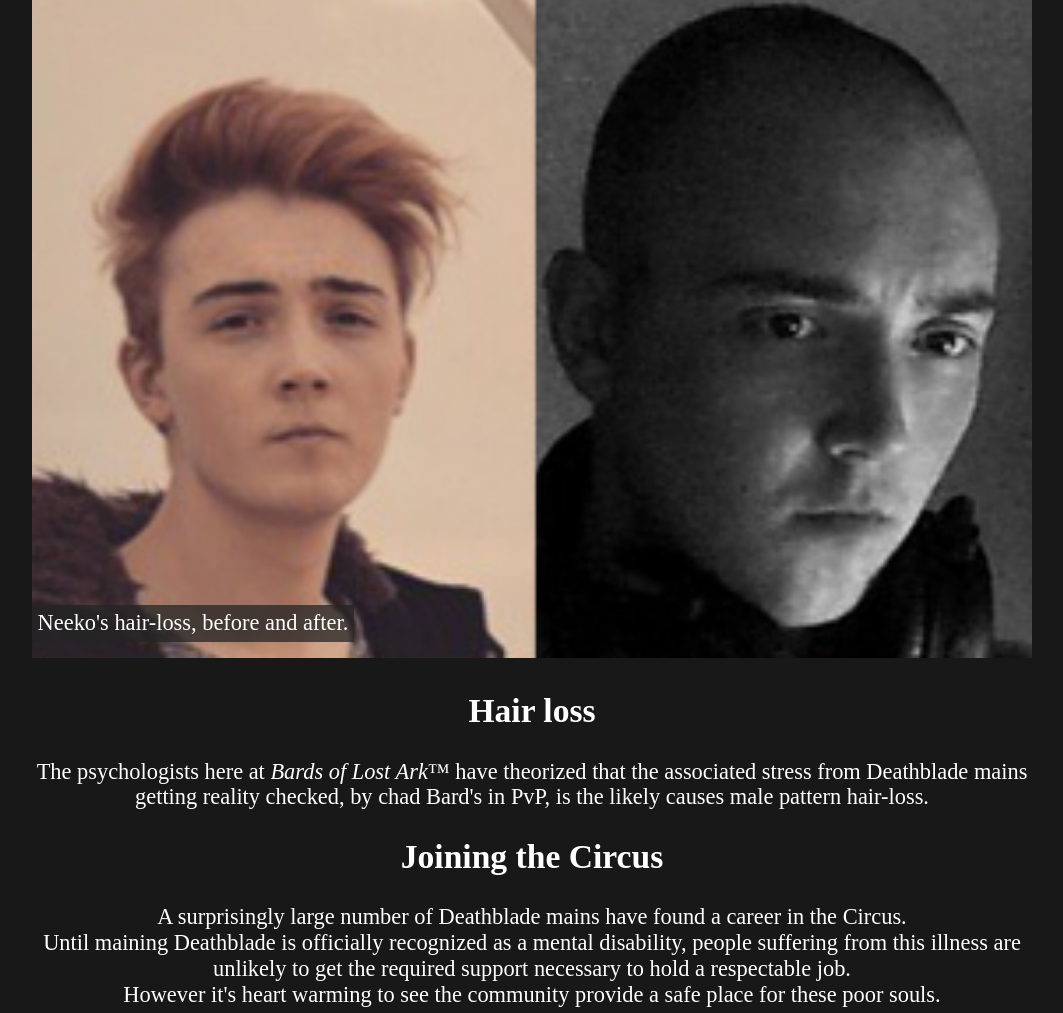
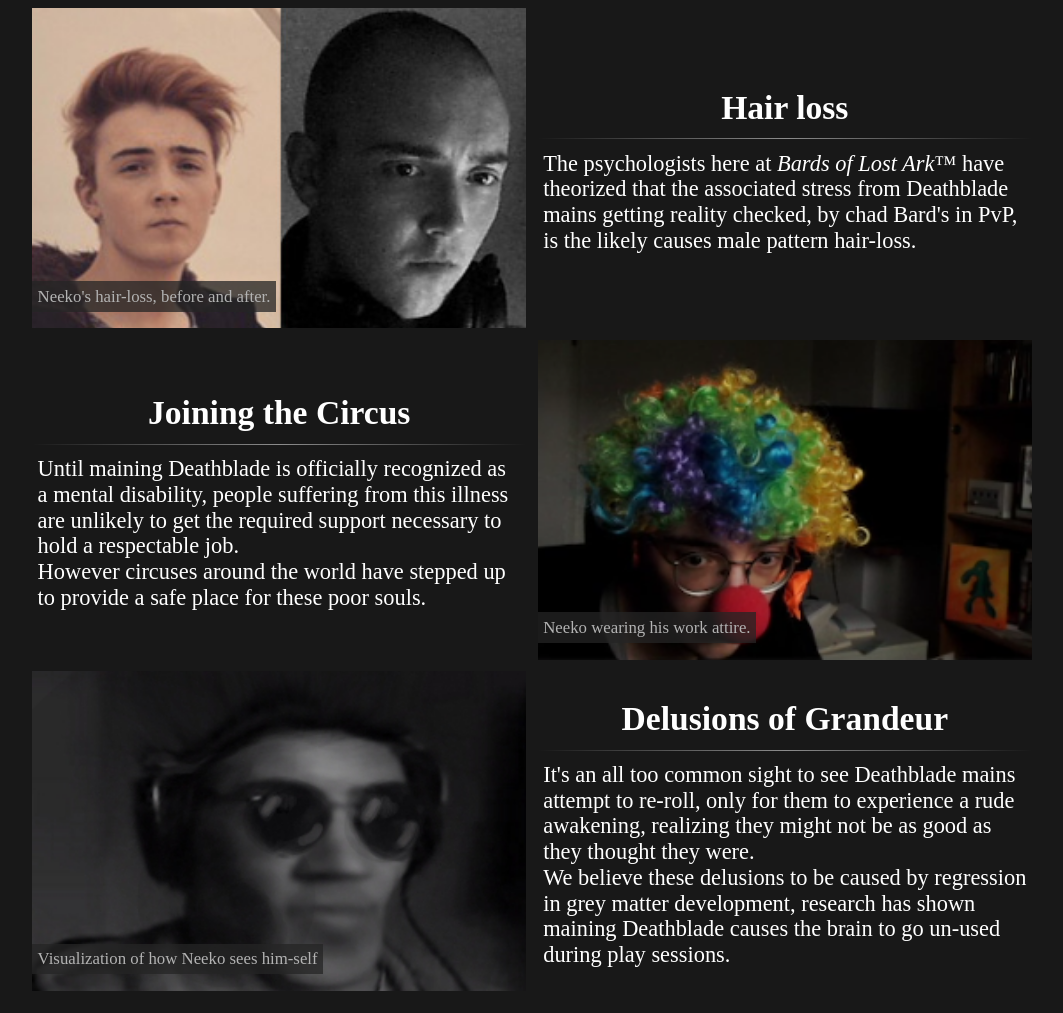
Before and after one commit to Parietic/Bards-of-Lost-Ark, a plain HTML site: page index.html in a window 1280 px wide. Shown: the part 1047-2060 px from the top of the page, without its empty margins (108-1171 px from the left). Drawn offline with Linux system fonts and the light colour scheme; a web font is replaced by a local one.

Commit message:
Danger section flexboxes styled

```diff
--- a/css/style.css
+++ b/css/style.css
@@ -37,8 +37,6 @@ hr {
 		rgba(179, 179, 179, 0.75),
 		rgba(179, 179, 179, 0)
 	);
-
-	margin: -0.5rem 0;
 }
 
 body > hr {
@@ -63,8 +61,8 @@ main {
 	align-items: center;
 
 	--margin: 0.25rem;
-	--mod: calc(540px - 100%);
-	margin: calc(var(--margin) -1);
+	--mod: calc(730px - 100%);
+	margin: calc(0rem - var(--margin));
 }
 
 .flexbox > * {
@@ -74,8 +72,9 @@ main {
 }
 
 /* Nav bar */
-nav {
+nav.flexbox {
 	width: 100%;
+	margin: 0;
 
 	background-color: var(--menu-bar-color);
 	border-bottom: 1px solid var(--card-color);
@@ -143,16 +142,19 @@ nav li button {
 
 /* Dangers section */
 figure {
-	margin: 0;
 	position: relative;
+	object-fit: cover;
 }
 
 figure img {
 	width: 100%;
+	height: 40vmin;
+	object-fit: cover;
 }
 
 figure figcaption {
-	font-size: 1rem;
+	font-size: 0.75rem;
+	color: var(--secondary-text-color);
 	background-color: rgba(37, 37, 37, 0.75);
 
 	position: absolute;
@@ -161,8 +163,21 @@ figure figcaption {
 	padding: 0.25rem;
 }
 
+#dangers article h2 {
+	margin: 0 auto;
+}
+
+#dangers article p {
+	text-align: left;
+	margin: 0 0.25rem;
+}
+
+.flex-invert {
+	flex-direction: row-reverse;
+}
+
 /* Break point for desktop/landscape */
-@media only screen and (min-width: 540px) {
+@media only screen and (min-width: 730px) {
 	/* Nav bar */
 	#logo {
 		text-align: left;
--- a/index.html
+++ b/index.html
@@ -100,7 +100,7 @@
 					</p>
 				</header>
 
-				<article>
+				<article class="flexbox">
 					<figure>
 						<img
 							src="./resources/neeko-hairloss.webp"
@@ -110,38 +110,62 @@
 							Neeko's hair-loss, before and after.
 						</figcaption>
 					</figure>
+					<div>
 						<h2>Hair loss</h2>
+						<hr />
 						<p>
 							The psychologists here at
-						<em>Bards of Lost Ark</em>&trade; have theorized that
-						the associated stress from Deathblade mains getting
-						reality checked, by chad Bard's in PvP, is the likely
-						causes male pattern hair-loss.
+							<em>Bards of Lost Ark</em>&trade; have theorized
+							that the associated stress from Deathblade mains
+							getting reality checked, by chad Bard's in PvP, is
+							the likely causes male pattern hair-loss.
 						</p>
+					</div>
 				</article>
-				<article>
+				<article class="flexbox flex-invert">
+					<figure>
+						<img
+							src="./resources/neeko-clown.webp"
+							alt="Neeko embracing his new job in the Circus"
+						/>
+						<figcaption>Neeko wearing his work attire.</figcaption>
+					</figure>
+					<div>
 						<h2>Joining the Circus</h2>
+						<hr />
 						<p>
-						A surprisingly large number of Deathblade mains have
-						found a career in the Circus.<br />Until maining
-						Deathblade is officially recognized as a mental
-						disability, people suffering from this illness are
-						unlikely to get the required support necessary to hold a
-						respectable job.<br />However it's heart warming to see
-						the community provide a safe place for these poor souls.
+							Until maining Deathblade is officially recognized as
+							a mental disability, people suffering from this
+							illness are unlikely to get the required support
+							necessary to hold a respectable job.<br />However
+							circuses around the world have stepped up to provide
+							a safe place for these poor souls.
 						</p>
+					</div>
 				</article>
-				<article>
+				<article class="flexbox">
+					<figure>
+						<img
+							src="./resources/neeko-chad.webp"
+							alt="Neeko edited to look like a chad"
+						/>
+						<figcaption>
+							Visualization of how Neeko sees him-self
+						</figcaption>
+					</figure>
+					<div>
 						<h2>Delusions of Grandeur</h2>
+						<hr />
 						<p>
 							It's an all too common sight to see Deathblade mains
-						attempt to re-roll, only for them to experience a rude
-						awakening, realizing they might not be as good as they
-						thought they were.<br />We believe these delusions to be
-						caused by regression in grey matter development,
-						research has shown maining Deathblade causes the brain
-						to go un-used during play sessions.
+							attempt to re-roll, only for them to experience a
+							rude awakening, realizing they might not be as good
+							as they thought they were.<br />We believe these
+							delusions to be caused by regression in grey matter
+							development, research has shown maining Deathblade
+							causes the brain to go un-used during play sessions.
 						</p>
+					</div>
 				</article>
 			</section>
 
```
Lines whose indentation alone changed are shown as unchanged.
